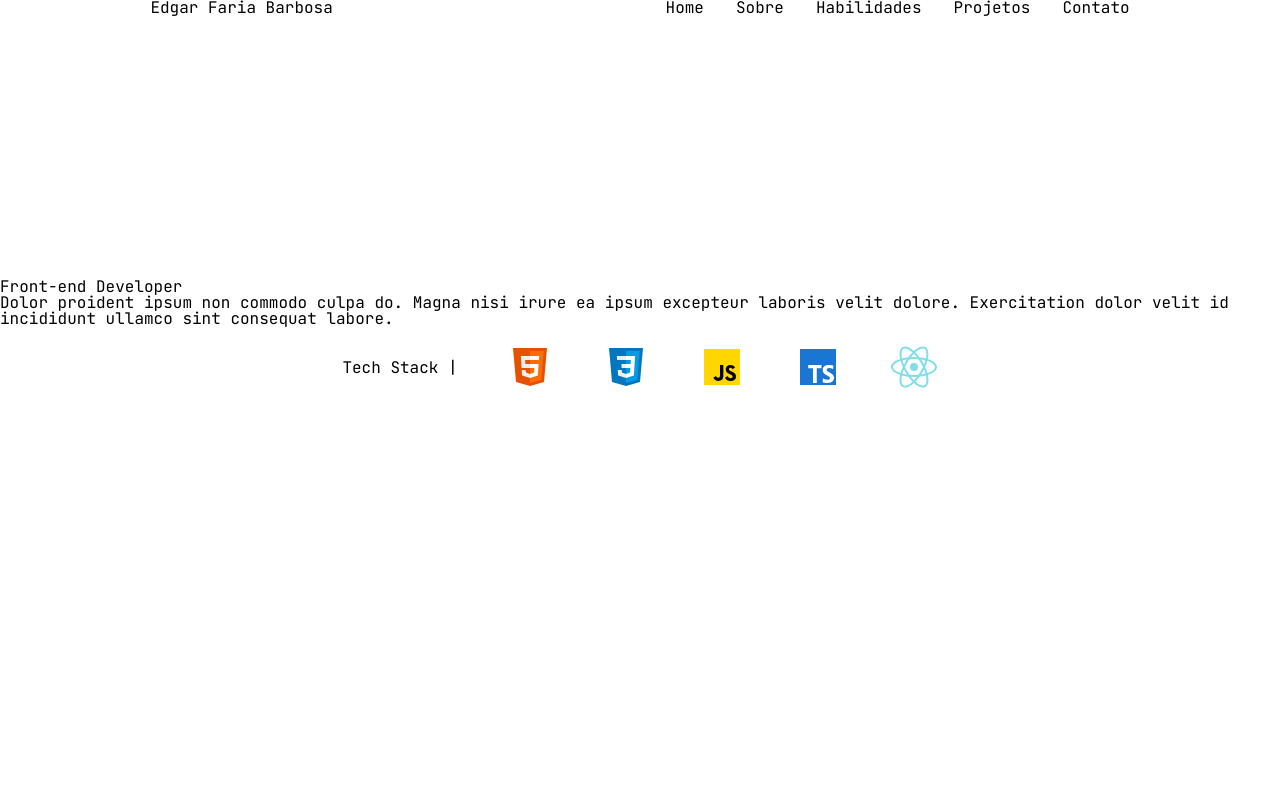
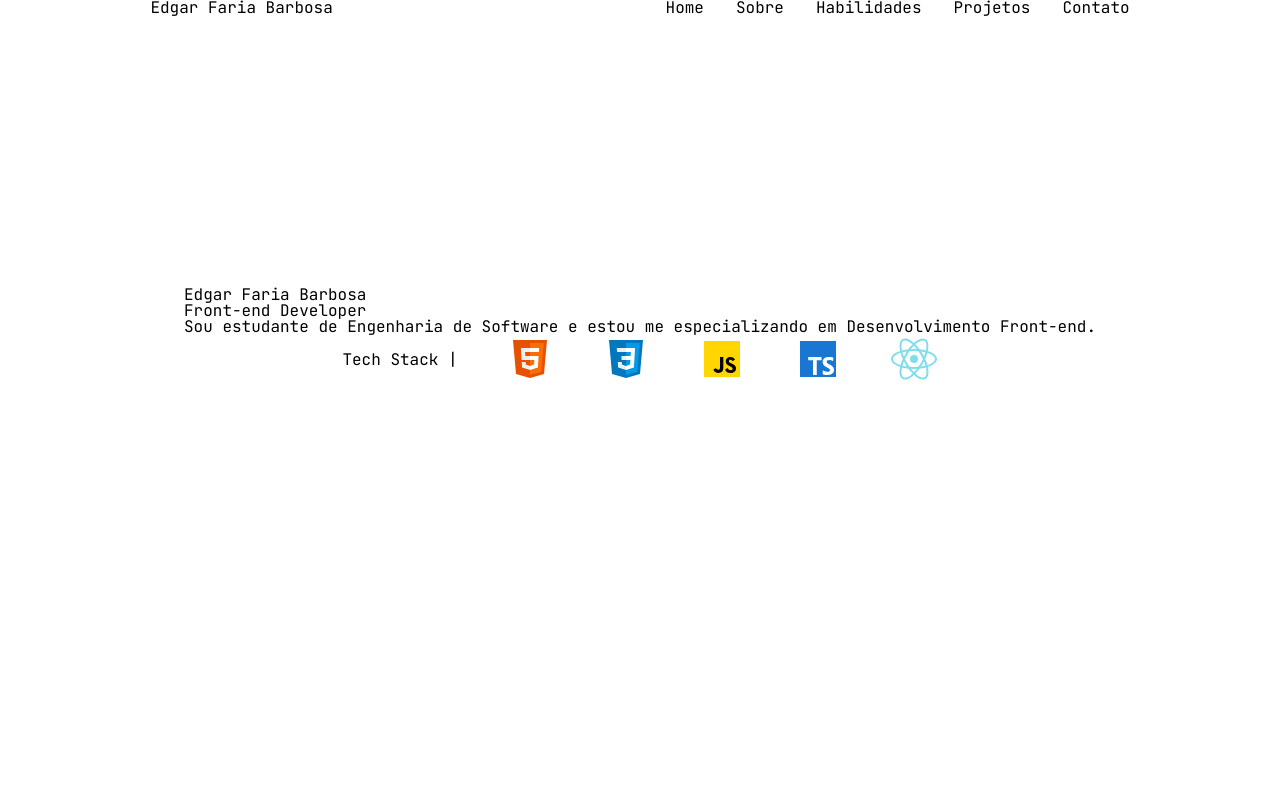
Before and after one commit to edgarfbarbosa/portfolio-react, a React (Vite) app: page / in a window 1280 px wide. Shown: the top 800 px of the page. Built offline with nearby package versions, Linux system fonts and the light colour scheme.

Commit message:
atualizado o html da seção home

```diff
--- a/src/components/home/index.tsx
+++ b/src/components/home/index.tsx
@@ -9,17 +9,18 @@ import reactIcon from '../../assets/img/icons/react.svg'
 const Home = () => {
     return (
         <section className="home__container">
-            <div>
-                <h1>Front-end Developer</h1>
+            <div className="home__content">
+                <h1>Edgar Faria Barbosa</h1>
+                <h2>Front-end Developer</h2>
                 <p>
-                    Dolor proident ipsum non commodo culpa do. Magna nisi irure ea ipsum excepteur laboris velit dolore. Exercitation dolor velit id incididunt ullamco sint consequat labore.
+                    Sou estudante de Engenharia de Software e estou me especializando em Desenvolvimento Front-end.
                 </p>
             </div>
-            <div>
+            {/* <div>
                 <img></img>
-            </div>
+            </div> */}
             <div className="tech__container">
-                <h2>Tech Stack |</h2>
+                <h3>Tech Stack |</h3>
                 <div>
                     <img src={htmlIcon} className="tech__icon"></img>
                     <img src={cssIcon} className="tech__icon"></img>
```
